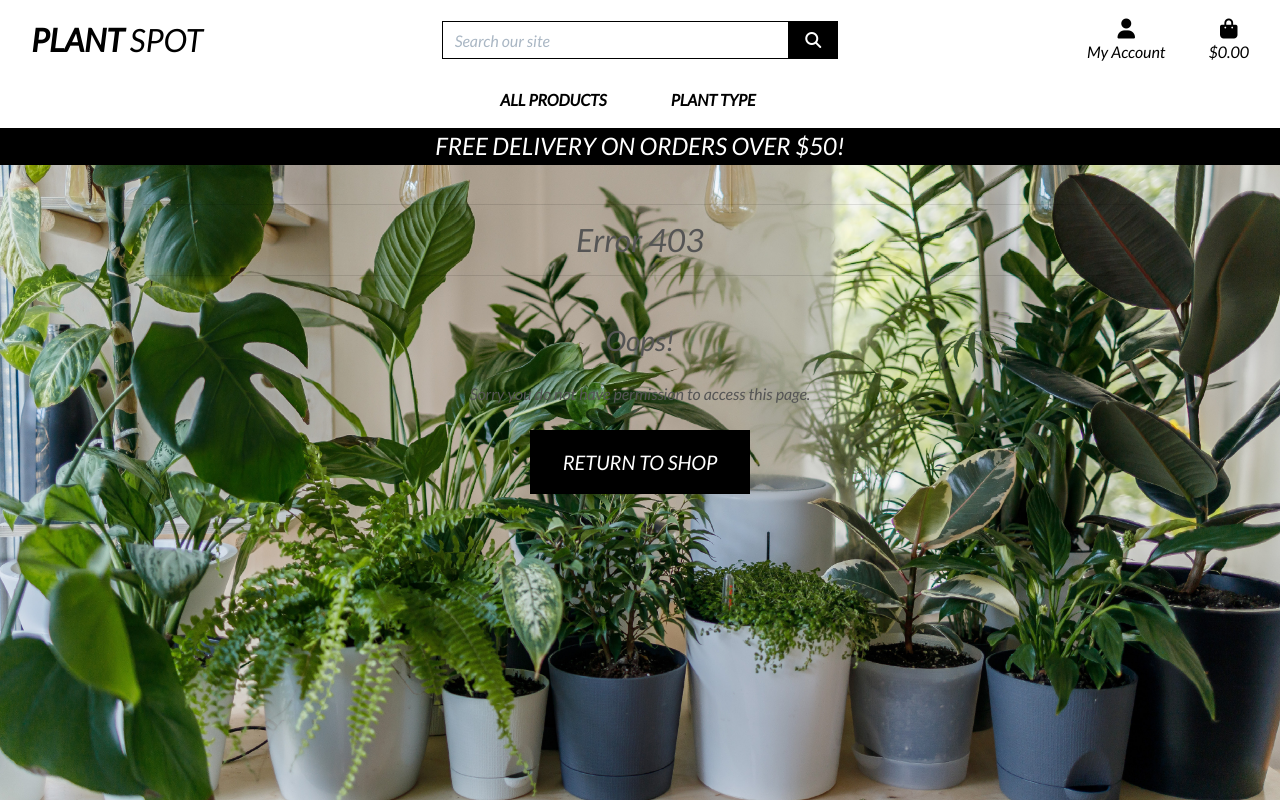
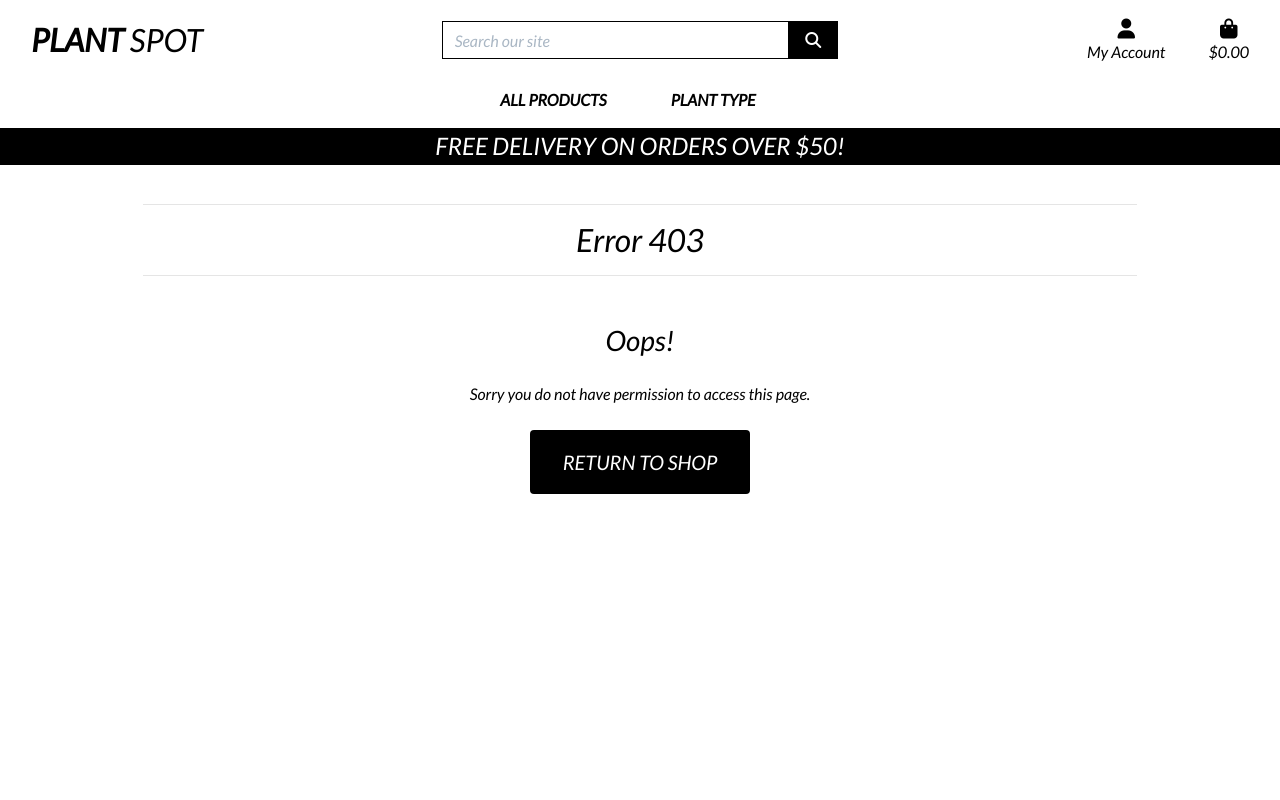
Before and after one commit to Lucy-Glanville-Brown/plant-spot, a Django app: template templates/errors/403.html in a window 1280 px wide. Run offline with Django 3.2, Linux system fonts and the light colour scheme; the template is opened without the code that fills it, so the values that code supplies are empty; some libraries are stand-ins or nearby versions.

Commit message:
Adjusted styling for error page templates

```diff
--- a/templates/errors/403.html
+++ b/templates/errors/403.html
@@ -14,9 +14,10 @@
 {% endblock %}
 
 {% block content %}
+    <div class="overlay"></div>
     <section class="container justify-content-center">
         <div class="row">
-            <div class="col my-4 text-center">
+            <div class="col my-4 text-center text-black">
                 <hr>
                 <h2>Error 403</h2>
                 <hr>
@@ -24,9 +25,9 @@
         </div>
         <div class="row pb-5">
             <div class="col-12 col-md-6 offset-md-3 text-center">
-                <h3 class="mt-2 mb-4 red">Oops!</h3>
-                <p class="red my-4">Sorry you do not have permission to access this page.</p>
-                <a href="{% url 'products' %}" class="shop-now-button btn btn-lg rounded-0 text-uppercase py-3">
+                <h3 class="mt-2 mb-4 text-black">Oops!</h3>
+                <p class="my-4 text-black">Sorry you do not have permission to access this page.</p>
+                <a href="{% url 'products' %}" class="shop-now-button btn btn-lg rounded text-uppercase py-3">
                     Return to shop
                 </a>
             </div>
```
Also changed, not shown: templates/errors/404.html (+5 -4 lines), templates/errors/500.html (+5 -4 lines).
